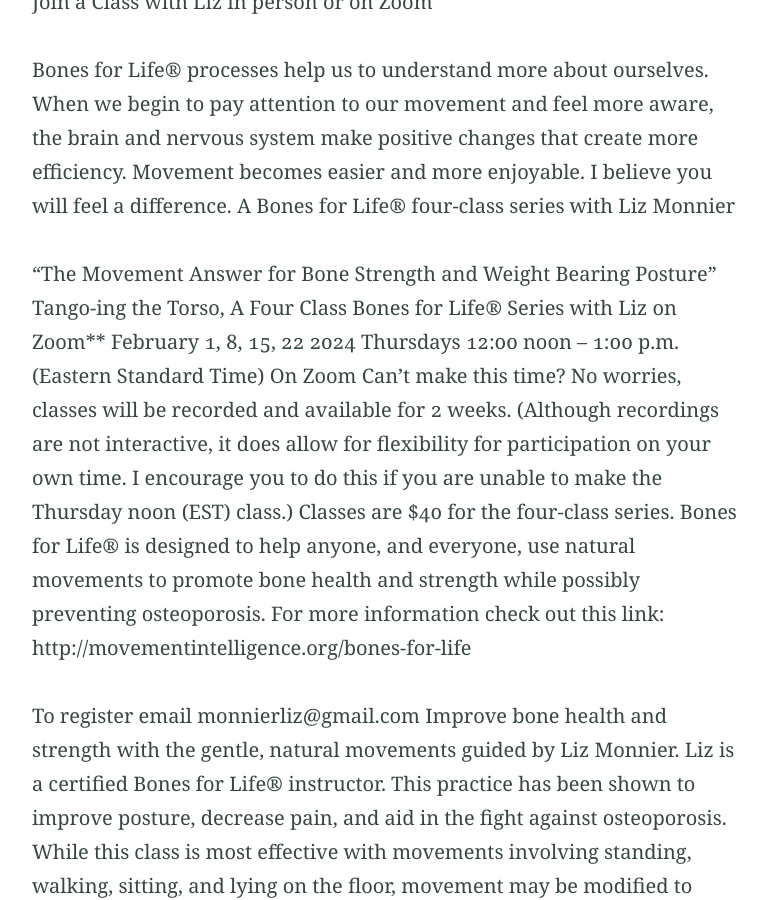
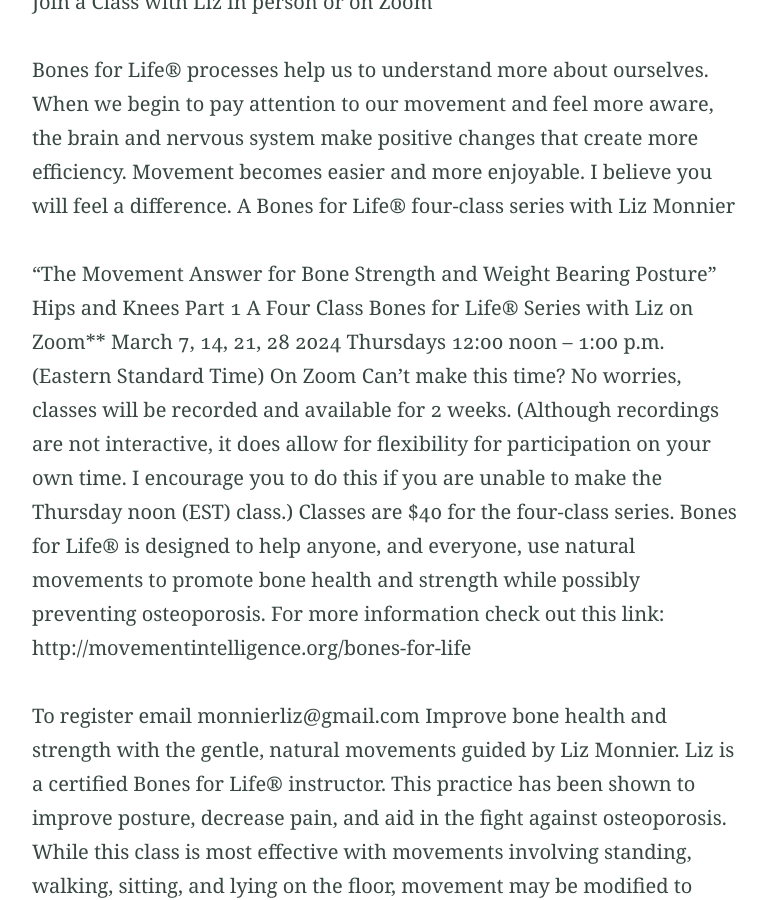
Before and after one commit to monnierliz/monnierliz.github.io, a Jekyll site: the page built from index.md, in a window 1280 px wide and 900 px high, scrolled down 3088 px. Shown: the whole window, without its empty margins (251-1018 px from the left). Built offline with Jekyll 4.4.1, drawn with Linux system fonts in a browser that asks for light colours.

Commit message:
Update index.md
update bones class

```diff
--- a/index.md
+++ b/index.md
@@ -48,8 +48,8 @@ Bones for Life® processes help us to understand more about ourselves. When we b
 A Bones for Life® four-class series with Liz Monnier
 
 “The Movement Answer for Bone Strength and Weight Bearing Posture”
-Tango-ing the Torso,  A Four Class Bones for Life® Series with Liz on Zoom**
-February 1, 8, 15, 22 2024
+Hips and Knees Part 1  A Four Class Bones for Life® Series with Liz on Zoom**
+March 7, 14, 21, 28 2024
 Thursdays 12:00 noon – 1:00 p.m. (Eastern Standard Time) On Zoom
 Can’t make this time? No worries, classes will be recorded and available for 2 weeks.
 (Although recordings are not interactive, it does allow for flexibility for participation on your own time. I encourage you to do this if you are unable to make the Thursday noon (EST) class.)
```
